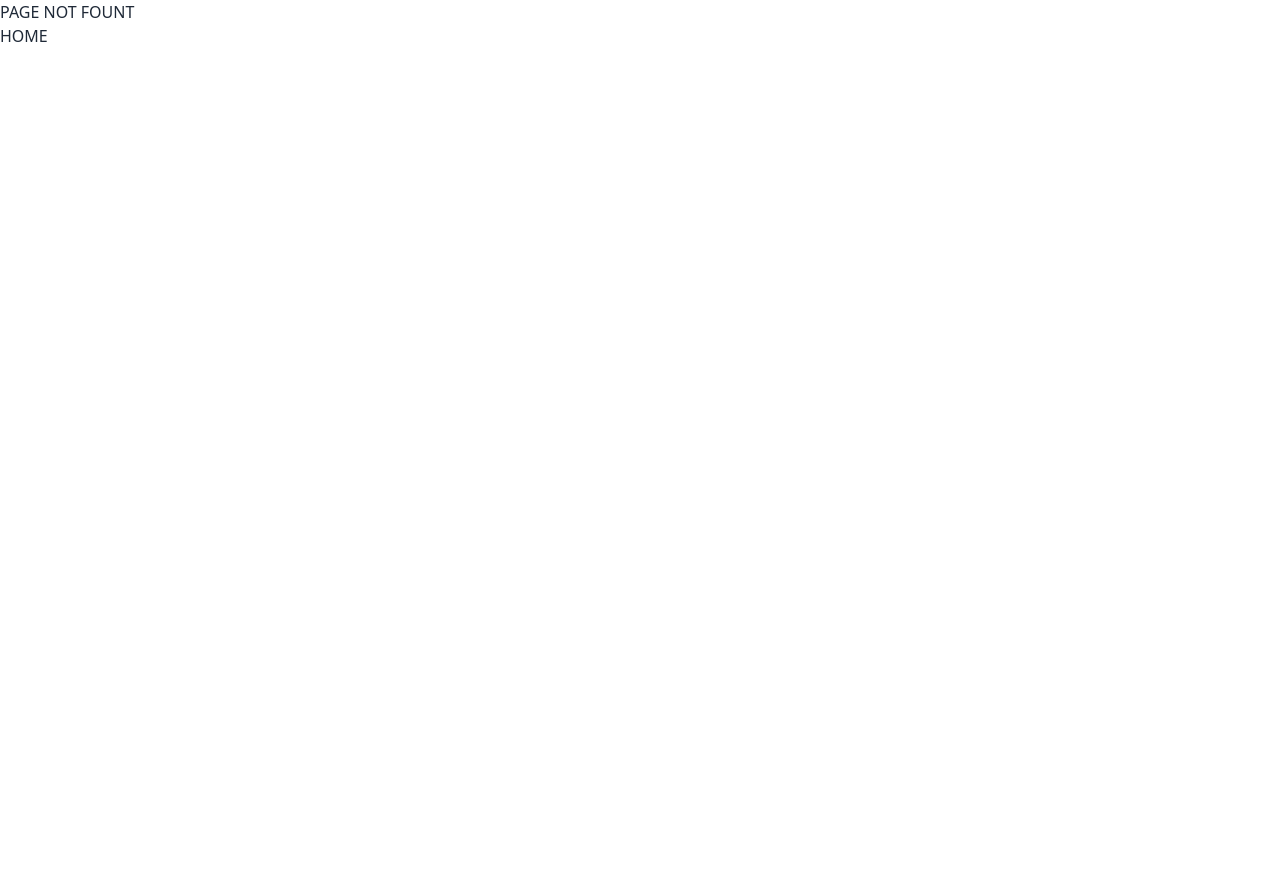
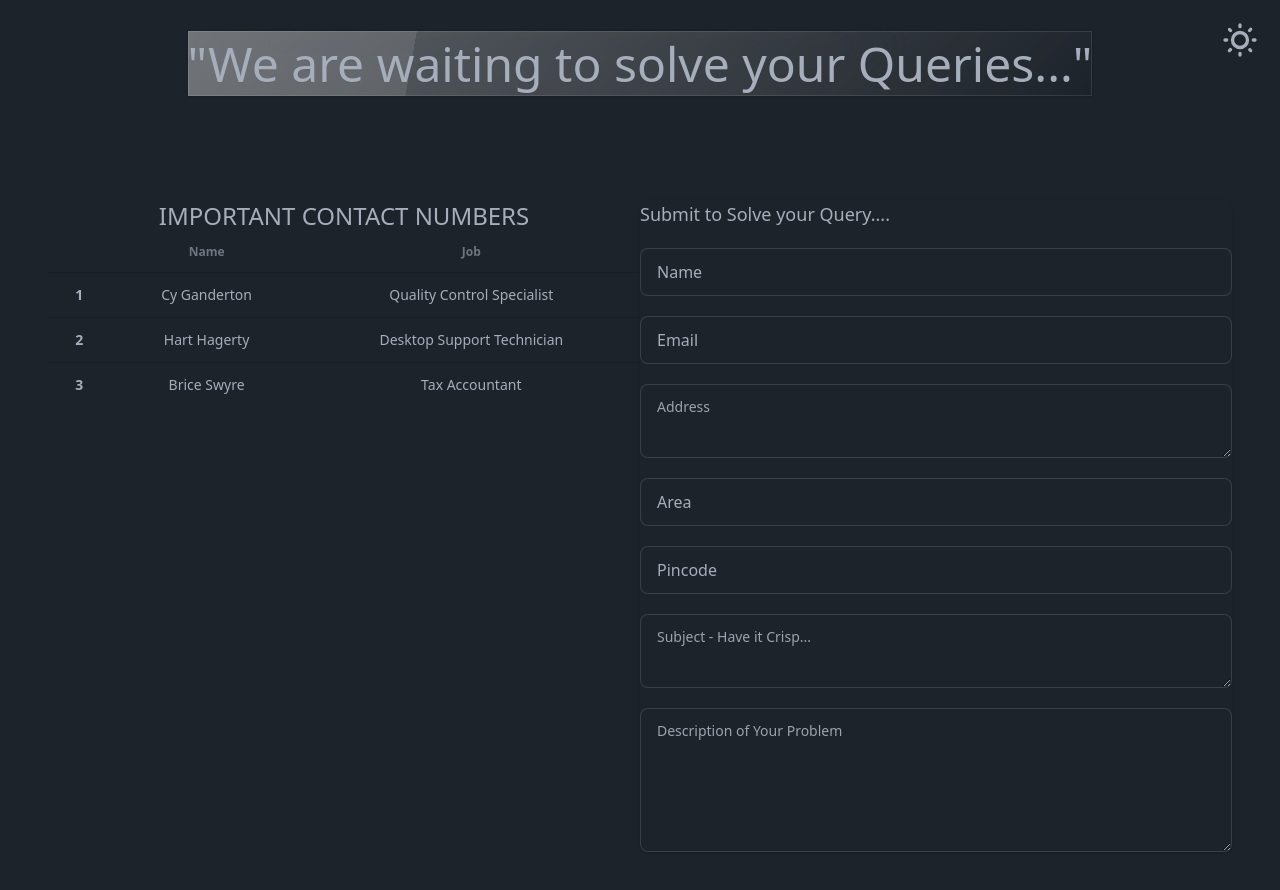
Before and after one commit to suganthan0001/ProjectExpo, a React (Vite) app in the folder frontend/: page /query in a window 1280 px wide. Shown: the top 890 px of the page. Before the commit the page ends 800 px from the top, so only its background shows below. Built offline with nearby package versions, Linux system fonts and the light colour scheme; the HTML template or start-up script is replaced by a standard one; a web font is replaced by a local one.

Commit message:
yet to add button and formik in query page

```diff
--- a/frontend/package.json
+++ b/frontend/package.json
@@ -12,7 +12,10 @@
   "dependencies": {
     "react": "^18.2.0",
     "react-dom": "^18.2.0",
-    "react-router-dom": "^6.22.3"
+    "react-hot-toast": "^2.4.1",
+    "react-icons": "^5.0.1",
+    "react-router-dom": "^6.22.3",
+    "zustand": "^4.5.2"
   },
   "devDependencies": {
     "@types/react": "^18.2.66",
--- a/frontend/src/App.jsx
+++ b/frontend/src/App.jsx
@@ -3,19 +3,27 @@ import "./App.css";
 import PageNotFound from "./components/PageNotFound";
 import Login from "./components/loginPage/Login";
 import { Route,Routes } from "react-router-dom";
+import { Navigate } from "react-router-dom";
+import {Toaster} from 'react-hot-toast'
+import Home from "./components/home/Home";
+import useStore from './components/zustand/store'
+import QueryPage from "./components/queryPage/QueryPage";
+
 
 function App() {
-
-  const [theme, setTheme] = useState(true);
-
+  const { theme } = useStore();
   return (
     <>
     <div data-theme={theme ? "light" : "dark"} className="duration-300">
       <Routes>
-        <Route path="/login" element={<Login setTheme = {setTheme} theme={theme} />} />
+        <Route path="/login" element={<Login />} />
+        <Route path="/" element={<Navigate to={"/login"} />} />
         <Route path="*" element={<PageNotFound />} />
+        <Route path="/home" element={<Home />} />
+        <Route path="/query" element={<QueryPage />} />
       </Routes>
     </div>
+    <div><Toaster/></div>
     </>
   );
 }
--- /dev/null
+++ b/frontend/src/components/Theme.jsx
@@ -0,0 +1,43 @@
+import React from "react";
+import useStore from "./zustand/store";
+
+function Theme() {
+  const { theme, setTheme } = useStore();
+  return (
+    <>
+      <div className="absolute top-5 right-5">
+        <label className="swap swap-rotate">
+          {/* this hidden checkbox controls the state */}
+          <input
+            type="checkbox"
+            className="theme-controller"
+            value="synthwave"
+            onClick={() => {
+              setTheme(!theme);
+            }}
+          />
+
+          {/* sun icon */}
+          <svg
+            className="swap-off fill-current w-10 h-10"
+            xmlns="http://www.w3.org/2000/svg"
+            viewBox="0 0 24 24"
+          >
+            <path d="M5.64,17l-.71.71a1,1,0,0,0,0,1.41,1,1,0,0,0,1.41,0l.71-.71A1,1,0,0,0,5.64,17ZM5,12a1,1,0,0,0-1-1H3a1,1,0,0,0,0,2H4A1,1,0,0,0,5,12Zm7-7a1,1,0,0,0,1-1V3a1,1,0,0,0-2,0V4A1,1,0,0,0,12,5ZM5.64,7.05a1,1,0,0,0,.7.29,1,1,0,0,0,.71-.29,1,1,0,0,0,0-1.41l-.71-.71A1,1,0,0,0,4.93,6.34Zm12,.29a1,1,0,0,0,.7-.29l.71-.71a1,1,0,1,0-1.41-1.41L17,5.64a1,1,0,0,0,0,1.41A1,1,0,0,0,17.66,7.34ZM21,11H20a1,1,0,0,0,0,2h1a1,1,0,0,0,0-2Zm-9,8a1,1,0,0,0-1,1v1a1,1,0,0,0,2,0V20A1,1,0,0,0,12,19ZM18.36,17A1,1,0,0,0,17,18.36l.71.71a1,1,0,0,0,1.41,0,1,1,0,0,0,0-1.41ZM12,6.5A5.5,5.5,0,1,0,17.5,12,5.51,5.51,0,0,0,12,6.5Zm0,9A3.5,3.5,0,1,1,15.5,12,3.5,3.5,0,0,1,12,15.5Z" />
+          </svg>
+
+          {/* moon icon */}
+          <svg
+            className="swap-on fill-current w-10 h-10"
+            xmlns="http://www.w3.org/2000/svg"
+            viewBox="0 0 24 24"
+          >
+            <path d="M21.64,13a1,1,0,0,0-1.05-.14,8.05,8.05,0,0,1-3.37.73A8.15,8.15,0,0,1,9.08,5.49a8.59,8.59,0,0,1,.25-2A1,1,0,0,0,8,2.36,10.14,10.14,0,1,0,22,14.05,1,1,0,0,0,21.64,13Zm-9.5,6.69A8.14,8.14,0,0,1,7.08,5.22v.27A10.15,10.15,0,0,0,17.22,15.63a9.79,9.79,0,0,0,2.1-.22A8.11,8.11,0,0,1,12.14,19.73Z" />
+          </svg>
+        </label>
+      </div>
+    </>
+  );
+}
+
+export default Theme;
--- /dev/null
+++ b/frontend/src/components/home/Home.jsx
@@ -0,0 +1,11 @@
+import React from 'react'
+
+function Home() {
+  return (
+    <h1 className='w-full h-screen flex items-center justify-center text-3xl'>
+        HOME
+    </h1>
+  )
+}
+
+export default Home
--- a/frontend/src/components/loginPage/Login.jsx
+++ b/frontend/src/components/loginPage/Login.jsx
@@ -1,40 +1,38 @@
-import React from "react";
+import React, { useState } from "react";
 import loginLight from "../../assets/login-light.png";
-function Login({setTheme, theme}) {
+import { useLogin } from "../../hooks/login";
+import { useNavigate } from "react-router-dom";
+import { toast } from "react-hot-toast";
+// import useStore from "../zustand/store";
+import { HiQuestionMarkCircle } from "react-icons/hi";
+import Theme from "../Theme";
+function Login() {
+  // const { theme, setTheme } = useStore();
+
+  const [username, setUsername] = useState("");
+  const [password, setPassword] = useState("");
+
+  const { loading, loginUser } = useLogin();
+  const navigate = useNavigate();
+
+  const handleSubmit = async (e) => {
+    e.preventDefault();
+    if (username.length < 1 || password.length < 1) {
+      toast.error("Please enter username and password...");
+      return;
+    }
+    let loggedIn = await loginUser(username, password);
+    if (loggedIn) {
+      navigate("/home");
+    } else {
+      return;
+    }
+  };
 
   return (
     <>
       <div className="flex items-center justify-center w-full h-screen gap-5 pr-20">
-        <div className="absolute top-5 right-5">
-          <label className="swap swap-rotate">
-            {/* this hidden checkbox controls the state */}
-            <input
-              type="checkbox"
-              className="theme-controller"
-              value="synthwave"
-              onClick={() => {setTheme(!theme)}}
-            />
-
-            {/* sun icon */}
-            <svg
-              className="swap-off fill-current w-10 h-10"
-              xmlns="http://www.w3.org/2000/svg"
-              viewBox="0 0 24 24"
-            >
-              <path d="M5.64,17l-.71.71a1,1,0,0,0,0,1.41,1,1,0,0,0,1.41,0l.71-.71A1,1,0,0,0,5.64,17ZM5,12a1,1,0,0,0-1-1H3a1,1,0,0,0,0,2H4A1,1,0,0,0,5,12Zm7-7a1,1,0,0,0,1-1V3a1,1,0,0,0-2,0V4A1,1,0,0,0,12,5ZM5.64,7.05a1,1,0,0,0,.7.29,1,1,0,0,0,.71-.29,1,1,0,0,0,0-1.41l-.71-.71A1,1,0,0,0,4.93,6.34Zm12,.29a1,1,0,0,0,.7-.29l.71-.71a1,1,0,1,0-1.41-1.41L17,5.64a1,1,0,0,0,0,1.41A1,1,0,0,0,17.66,7.34ZM21,11H20a1,1,0,0,0,0,2h1a1,1,0,0,0,0-2Zm-9,8a1,1,0,0,0-1,1v1a1,1,0,0,0,2,0V20A1,1,0,0,0,12,19ZM18.36,17A1,1,0,0,0,17,18.36l.71.71a1,1,0,0,0,1.41,0,1,1,0,0,0,0-1.41ZM12,6.5A5.5,5.5,0,1,0,17.5,12,5.51,5.51,0,0,0,12,6.5Zm0,9A3.5,3.5,0,1,1,15.5,12,3.5,3.5,0,0,1,12,15.5Z" />
-            </svg>
-
-            {/* moon icon */}
-            <svg
-              className="swap-on fill-current w-10 h-10"
-              xmlns="http://www.w3.org/2000/svg"
-              viewBox="0 0 24 24"
-            >
-              <path d="M21.64,13a1,1,0,0,0-1.05-.14,8.05,8.05,0,0,1-3.37.73A8.15,8.15,0,0,1,9.08,5.49a8.59,8.59,0,0,1,.25-2A1,1,0,0,0,8,2.36,10.14,10.14,0,1,0,22,14.05,1,1,0,0,0,21.64,13Zm-9.5,6.69A8.14,8.14,0,0,1,7.08,5.22v.27A10.15,10.15,0,0,0,17.22,15.63a9.79,9.79,0,0,0,2.1-.22A8.11,8.11,0,0,1,12.14,19.73Z" />
-            </svg>
-          </label>
-        </div>
-
+        <Theme />
         <div className="">
           <img
             src={loginLight}
@@ -42,9 +40,14 @@ function Login({setTheme, theme}) {
             className="h-700"
           />
         </div>
+        <form onSubmit={handleSubmit}>
           <div className="flex flex-col gap-4">
-
-          <h1 className="logoName neonText pb-20" style={{fontSize: "50px"}}>POWER PULSE</h1>
+            <h1
+              className="logoName neonText pb-20"
+              style={{ fontSize: "50px" }}
+            >
+              POWER PULSE
+            </h1>
 
             <h1 className="text-3xl pb-8">WELCOME !</h1>
 
@@ -57,7 +60,15 @@ function Login({setTheme, theme}) {
               >
                 <path d="M8 8a3 3 0 1 0 0-6 3 3 0 0 0 0 6ZM12.735 14c.618 0 1.093-.561.872-1.139a6.002 6.002 0 0 0-11.215 0c-.22.578.254 1.139.872 1.139h9.47Z" />
               </svg>
-            <input type="text" className="grow" placeholder="Username" />
+              <input
+                type="text"
+                className="grow"
+                placeholder="Username"
+                value={username}
+                onChange={(e) => {
+                  setUsername(e.target.value);
+                }}
+              />
             </label>
 
             <label className="input input-bordered flex items-center gap-2">
@@ -73,10 +84,32 @@ function Login({setTheme, theme}) {
                   clipRule="evenodd"
                 />
               </svg>
-            <input type="password" className="grow" value="password" />
+              <input
+                type="password"
+                className="grow"
+                value={password}
+                placeholder="Password"
+                onChange={(e) => {
+                  setPassword(e.target.value);
+                }}
+              />
             </label>
 
-          <button className="btn btn-outline btn-accent">LOGIN</button>
+            <button className="btn btn-outline btn-accent" type="submit">
+              {loading ? (
+                <span className="loading loading-spinner loading-sm"></span>
+              ) : (
+                "LOGIN"
+              )}
+            </button>
+          </div>
+        </form>
+      </div>
+      <div className="absolute bottom-5 right-5">
+        <div className="tooltip tooltip-left" data-tip="For Queries...">
+          <button className="btn btn-circle nt text-pink-400 border-dashed border-2 border-neutral-400" onClick={() => {navigate("/query")}}>
+            <HiQuestionMarkCircle className="queryIcon nt" />
+          </button>
         </div>
       </div>
     </>
--- /dev/null
+++ b/frontend/src/components/queryPage/QueryPage.jsx
@@ -0,0 +1,86 @@
+import React from "react";
+import Theme from "../Theme";
+import { RiCustomerServiceLine } from "react-icons/ri";
+
+function QueryPage() {
+  return (
+    <div className="grid grid-cols-2 grid-custom-rows px-12">
+      <Theme />
+      <div className="col-span-2">
+        <h1 className="text-5xl text-center font-medium pt-10 whitespace-nowrap">
+          <span className="glass">"We are waiting to solve your Queries..."</span>
+        </h1>
+      </div>
+      <div className="overflow-x-auto">
+        <h2 className="text-center text-2xl">IMPORTANT CONTACT NUMBERS</h2>
+        <table className="table text-center">
+          {/* head */}
+          <thead>
+            <tr>
+              <th></th>
+              <th>Name</th>
+              <th>Job</th>
+            </tr>
+          </thead>
+          <tbody>
+            {/* row 1 */}
+            <tr>
+              <th>1</th>
+              <td>Cy Ganderton</td>
+              <td>Quality Control Specialist</td>
+            </tr>
+            {/* row 2 */}
+            <tr>
+              <th>2</th>
+              <td>Hart Hagerty</td>
+              <td>Desktop Support Technician</td>
+            </tr>
+            {/* row 3 */}
+            <tr>
+              <th>3</th>
+              <td>Brice Swyre</td>
+              <td>Tax Accountant</td>
+            </tr>
+          </tbody>
+        </table>
+      </div>
+      <form>
+        <div className="flex flex-col gap-5 shadow rounded-lg border-1 border-solid formInputs">
+          <h2 className="text-lg text-pretty">
+            Submit to Solve your Query....
+          </h2>
+          <label className="input input-bordered flex items-center gap-2">
+            Name
+            <input type="text" className="grow" placeholder="" />
+          </label>
+          <label className="input input-bordered flex items-center gap-2">
+            Email
+            <input type="text" className="grow" placeholder="" />
+          </label>
+          <textarea
+            className="textarea textarea-bordered h-26"
+            placeholder="Address"
+          ></textarea>
+          <label className="input input-bordered flex items-center gap-2">
+            Area
+            <input type="text" className="grow" placeholder="" />
+          </label>
+          <label className="input input-bordered flex items-center gap-2">
+            Pincode
+            <input type="number" className="" placeholder="" />
+          </label>
+          <textarea
+            className="textarea textarea-bordered h-26"
+            placeholder="Subject - Have it Crisp..."
+          ></textarea>
+          <textarea
+            className="textarea textarea-bordered h-36"
+            placeholder="Description of Your Problem"
+          ></textarea>
+        </div>
+      </form>
+    </div>
+  );
+}
+
+export default QueryPage;
--- /dev/null
+++ b/frontend/src/components/zustand/store.js
@@ -0,0 +1,8 @@
+import { create } from "zustand";
+
+const useStore = create((set) => ({
+  theme: false,
+  setTheme: (newTheme) => set({ theme: newTheme }),
+}));
+
+export default useStore;
--- /dev/null
+++ b/frontend/src/hooks/login.js
@@ -0,0 +1,35 @@
+import { useState } from "react";
+import { toast } from "react-hot-toast";
+export const useLogin = () => {
+  const [loading, setLoading] = useState(false);
+
+  const loginUser = async (username, password) => {
+    try {
+      setLoading(true);
+      const res = await fetch("http://localhost:3000/login", {
+        method: "POST",
+        headers: {
+          "Content-Type": "application/json",
+        },
+        body: JSON.stringify({
+          username: username,
+          password: password,
+        }),
+      });
+
+      if(res.status === 200){
+        toast.success("Successfully logged in!!");
+        return true;
+      }else{
+        toast.error("Invalid username or password!!");
+        return false;
+      }
+    } catch (error) {
+      console.error(error);
+    } finally {
+      setLoading(false);
+    }
+  };
+
+  return { loading, loginUser };
+};
--- a/frontend/src/index.css
+++ b/frontend/src/index.css
@@ -3,7 +3,7 @@
 @tailwind utilities;
 
 * {
-  transition: 0.3s;
+  transition: 0.13s !important;
 }
 
 .logoName {
@@ -27,3 +27,19 @@ font-family: "Irish Grover", system-ui;
       0 0 102px #0fa,
       0 0 151px #0fa;
   }
+
+  .queryIcon{
+    font-size: x-large;
+  }
+
+.nt{
+  transition: 0.3s;
+}
+
+body{
+  background-color: #fff;
+}
+
+.grid-custom-rows{
+  grid-template-rows: 200px 1fr 1fr;
+}
```
Also changed, not shown: frontend/src/components/zustand/store.jsx (deleted), 1 other file (tests, documents, lock files or other folders). Lines whose indentation alone changed are shown as unchanged.
